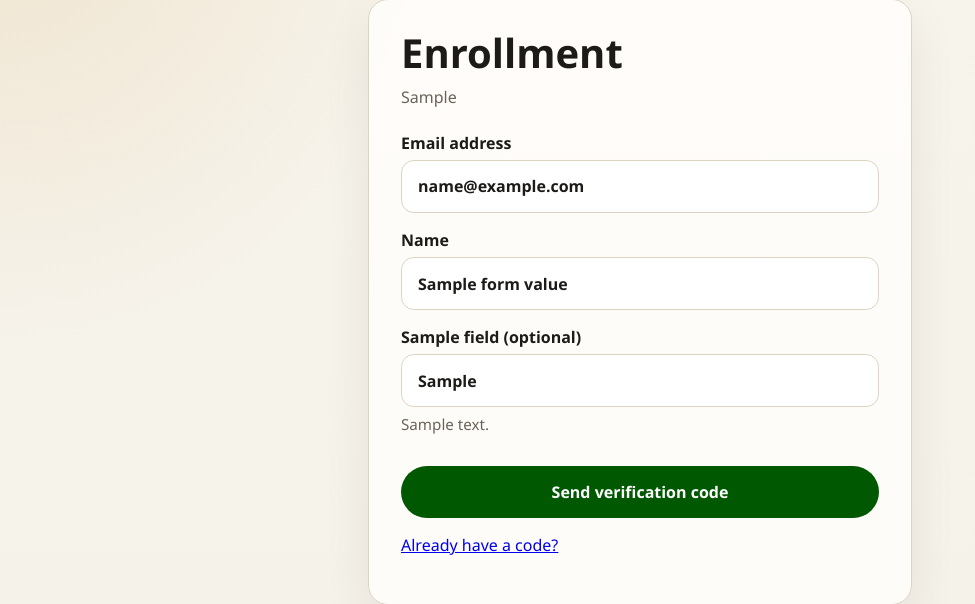
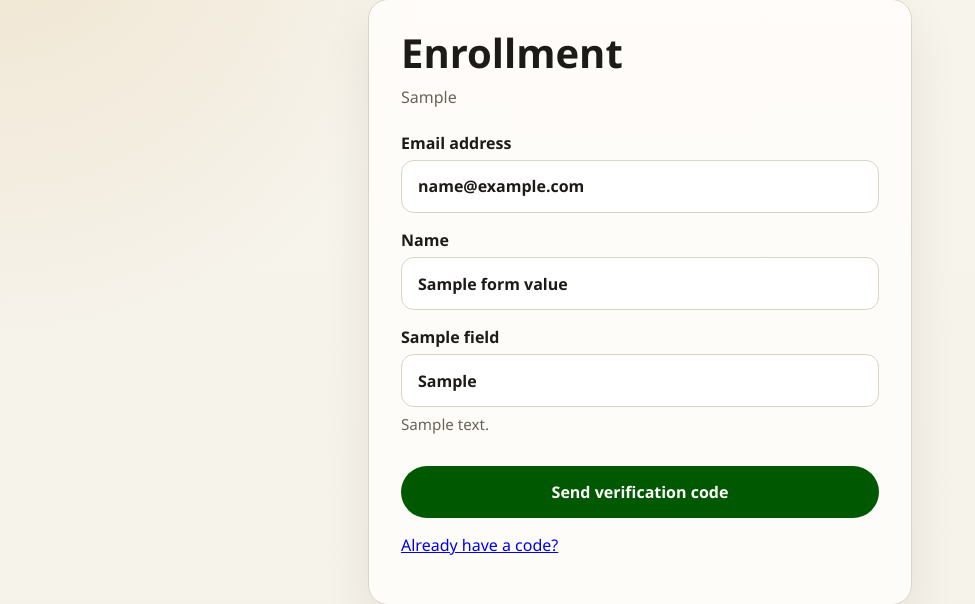
Before and after one commit to Gaian-Technologies/enrollment_portal, a Python web app: template src/enrollment_portal/templates/request_access.html in a window 1280 px wide. Shown: the part 98-702 px from the top of the page, without its empty margins (0-975 px from the left). Run offline with Jinja, Linux system fonts and the light colour scheme; the template is opened without the code that fills it: most values are stand-ins (such as "Sample title", 1, 10 or a date in 2020); some libraries are stand-ins or nearby versions.

Commit message:
tweaked prop options

```diff
--- a/src/enrollment_portal/site_metadata_fields.py
+++ b/src/enrollment_portal/site_metadata_fields.py
@@ -30,6 +30,7 @@ class SiteMetadataField:
     enable_electricity_reference: bool = False
     options: tuple[str, ...] = ()
     multiple: bool = False
+    show_optional_hint: bool = True
 
 
 COUNTRY_NAMES: tuple[str, ...] = tuple(
@@ -80,6 +81,7 @@ def load_site_metadata_fields(raw_value: str) -> tuple[SiteMetadataField, ...]:
         description = str(item.get("description", "")).strip()
         enable_electricity_reference = bool(item.get("enable_electricity_reference", False))
         multiple = bool(item.get("multiple", False))
+        show_optional_hint = bool(item.get("show_optional_hint", True))
 
         if not FIELD_KEY_PATTERN.fullmatch(key):
             raise ValueError("Site metadata field keys must be lower_snake_case")
@@ -131,6 +133,7 @@ def load_site_metadata_fields(raw_value: str) -> tuple[SiteMetadataField, ...]:
                 enable_electricity_reference=enable_electricity_reference,
                 options=normalized_options,
                 multiple=multiple,
+                show_optional_hint=show_optional_hint,
             )
         )
         seen_keys.add(key)
--- a/src/enrollment_portal/templates/request_access.html
+++ b/src/enrollment_portal/templates/request_access.html
@@ -50,7 +50,7 @@
           {% for field in metadata_fields %}
           {% if field.field_type == "select" and field.multiple %}
           <fieldset class="choice-group choice-group--secondary">
-            <legend>{{ field.label }}{% if not field.required %} (optional){% endif %}</legend>
+            <legend>{{ field.label }}{% if not field.required and field.show_optional_hint %} (optional){% endif %}</legend>
             {% for option in field.options %}
             <label class="choice-option choice-option--compact">
               <input type="checkbox" name="{{ field.key }}" value="{{ option }}" {% if option in form_values[field.key] %}checked{% endif %}>
@@ -65,7 +65,7 @@
           </fieldset>
           {% else %}
           <label>
-            <span>{{ field.label }}{% if not field.required %} (optional){% endif %}</span>
+            <span>{{ field.label }}{% if not field.required and field.show_optional_hint %} (optional){% endif %}</span>
             {% if field.field_type == "country" %}
             <input type="text" name="{{ field.key }}" value="{{ form_values[field.key] }}" list="country-options" autocomplete="country-name" data-country-field="true" {% if field.required %}required{% endif %}>
             {% elif field.field_type == "select" %}
```
Also changed, not shown: README.md, 1 other file.
